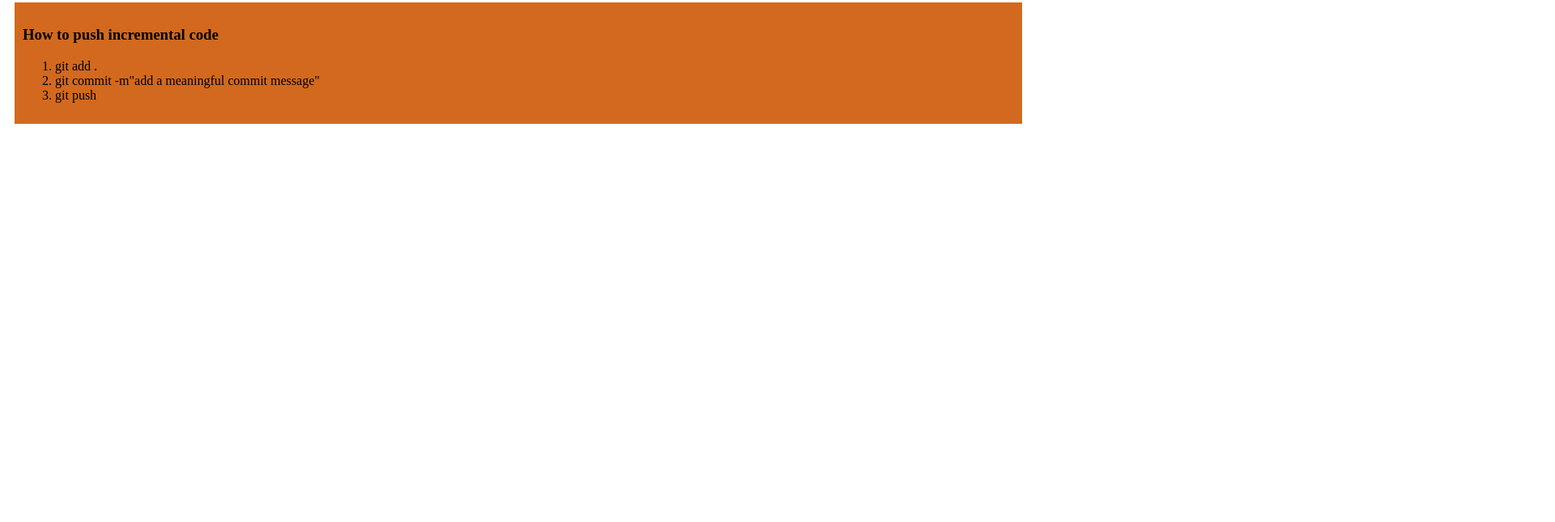
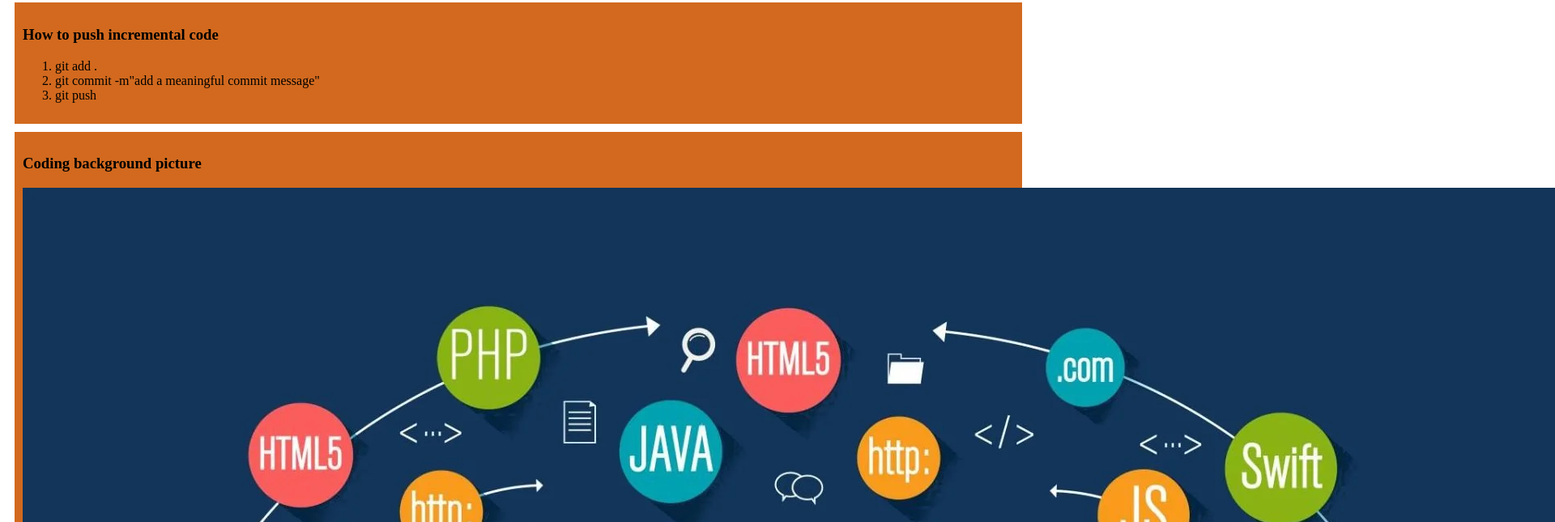
Before and after one commit to mesbahtoha/My-First-Ripo, a plain HTML site: page index.html in a window 1280 px wide. Shown: the part 431-1076 px from the top of the page at 81% size, 1920 px wide, since content can reach past the window. Before the commit the page ends 800 px from the top, so only its background shows below. Drawn offline with Linux system fonts and the light colour scheme.

Commit message:
added a picture

```diff
--- a/index.html
+++ b/index.html
@@ -27,5 +27,9 @@
             <li>git push</li>
         </ol>
     </div>
+    <div>
+        <h3>Coding background picture</h3>
+        <img src="coding_background.webp" alt="">
+    </div>
 </body>
 </html>
```
Also changed, not shown: coding_background.webp (added).
